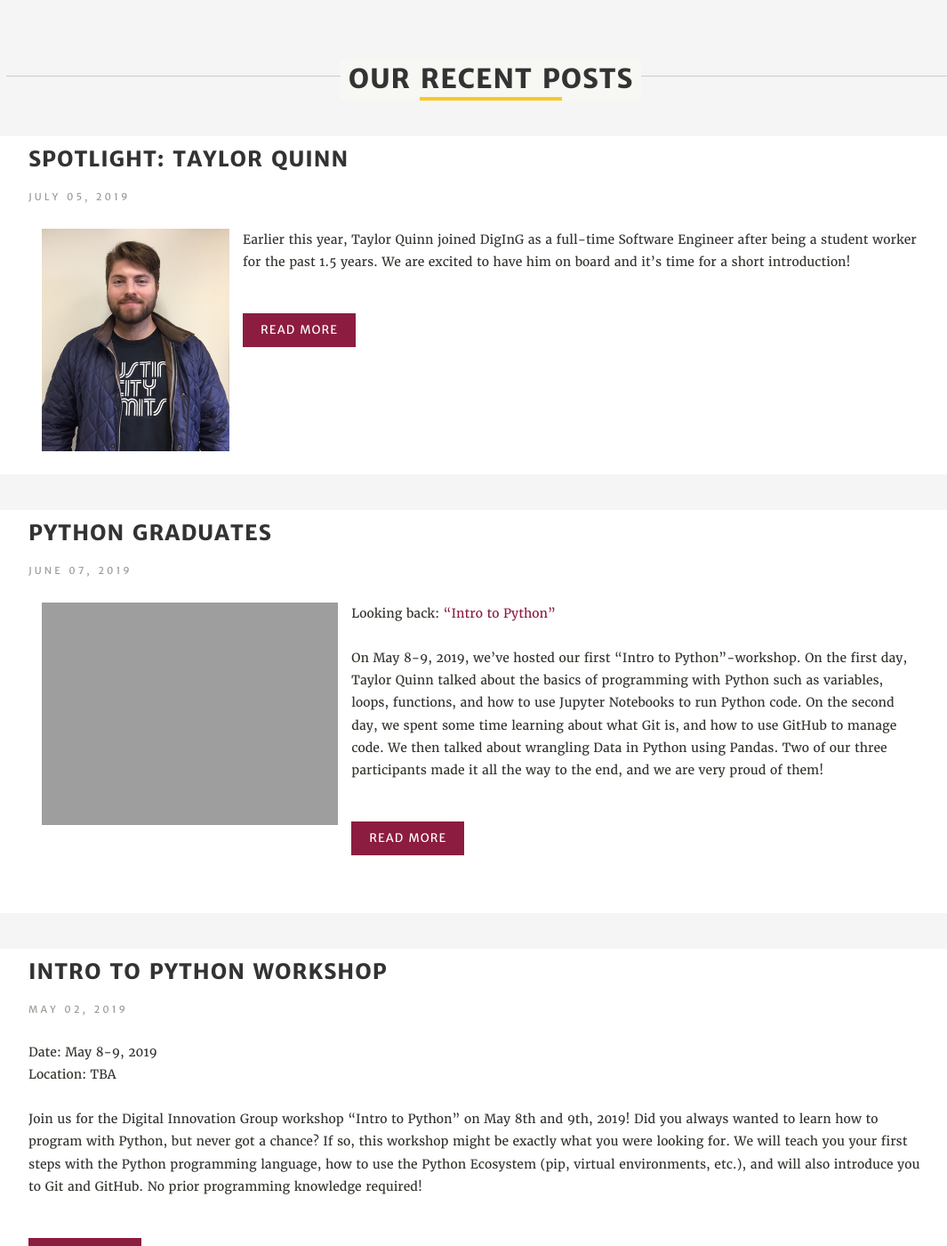
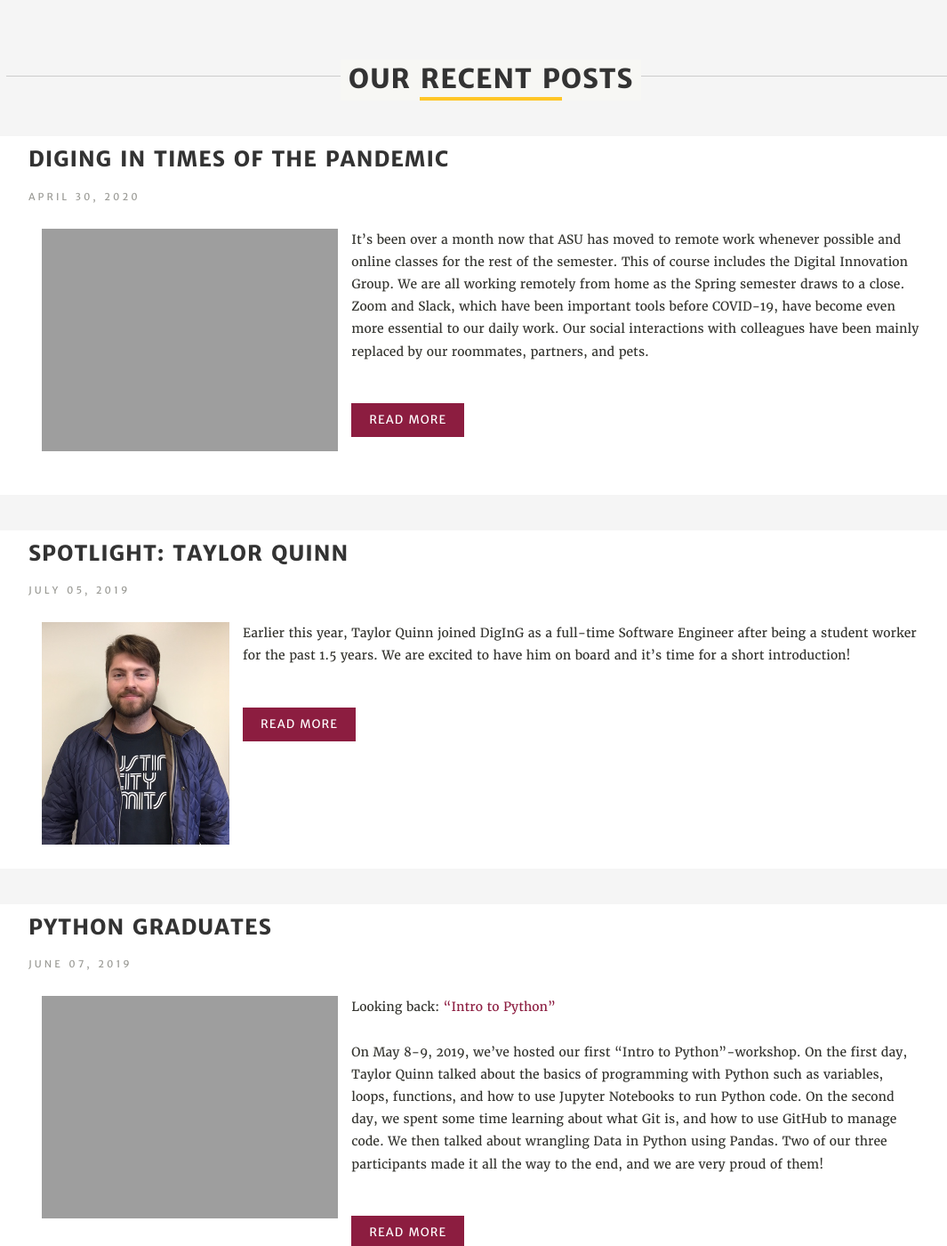
Before and after one commit to diging/diging, a Jekyll site: the page built from index.html, in a window 1280 px wide and 1400 px high, scrolled down 441 px. Shown: the whole window at 89% size, without its empty margins (88-1153 px from the left). Built offline with Jekyll 4.4.1, drawn with Linux system fonts in a browser that asks for light colours; nearby versions of some CDN libraries; some of the changed text lies outside the part shown.

Commit message:
added new post

```diff
--- /dev/null
+++ b/_posts/2020-04-30-DigInG-Pandemic.md
@@ -0,0 +1,20 @@
+---
+layout: post
+header: The Digital Innovation Group @ ASU
+title: DigInG in Times of the Pandemic
+subtitle:
+images: images/20200430/DigInGZoom.png
+images_caption: "DigInG on Zoom"
+permalink: "digingpandemic"
+author: jdamerow
+---
+
+It’s been over a month now that ASU has moved to remote work whenever possible and online classes for the rest of the semester. This of course includes the Digital Innovation Group. We are all working remotely from home as the Spring semester draws to a close. Zoom and Slack, which have been important tools before COVID-19, have become even more essential to our daily work. Our social interactions with colleagues have been mainly replaced by our roommates, partners, and pets.
+
+While this is a difficult situation for all of us, there are also some positive aspects. As far as we know, no member of DigInG has been sick with COVID-19! Our standup meetings have new participants that put some smiles on our faces: Max (a 2.5 year old toddler), Perry (a big black puppy), and since recently a so far nameless little black kitty. Lastly, but maybe most importantly, we don’t have to share a bathroom (except maybe with our roommates) and our commute takes now as long as it takes to get from our breakfast table to our desk or couch or patio.
+
+Of course, there have also been challenges. Slow internet connections can make it almost impossible to work. We have regular issues with people’s microphones not working. And we had DigInG members starting their shifts late because their laptops were needed by their roommates. All in all though, Taylor and I are proud of all our student workers of how professionally they are handling the situation and although we are looking forward to the time when we can all meet in person again, DigInG is alive and well, and our projects make great progress. As Prashant, one of our student workers, likes to stay: stay safe, stay healthy!
+
+<div class="pull-right">Julia for the Digital Innovation Group</div>
+
+<div class="clear">&nbsp;</div>
```
Also changed, not shown: _posts/2019-05-02-rse2017.md (+1 -0 lines), 1 other file.
